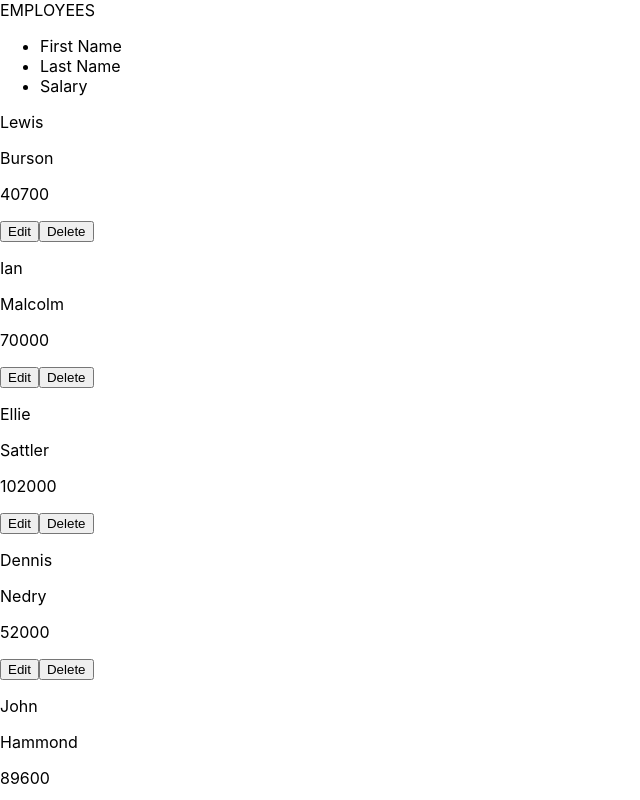
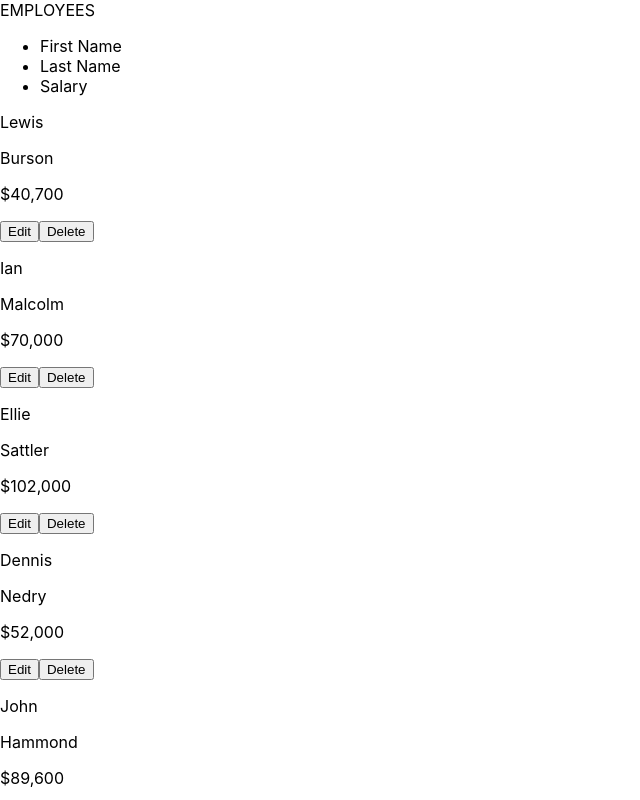
Before and after one commit to luye713/employee-table, a React (Create React App) app: page / in a window 1280 px wide. Shown: the top 800 px of the page, without its empty margins (0-640 px from the left). Built offline with nearby package versions, Linux system fonts and the light colour scheme.

Commit message:
setup delete employee feature

```diff
--- a/src/App.js
+++ b/src/App.js
@@ -1,4 +1,4 @@
-import { Component } from 'react';
+import { useState, useEffect } from 'react';
 import './App.css';
 import Header from './Components/Header/Header';
 import CategoryList from './Components/CategoryList/CategoryList';
@@ -6,24 +6,23 @@ import EmployeeList from './Components/EmployeeList/EmployeeList';
 import AddEmployee from './Components/AddEmployee/AddEmployee';
 import employeeData from './mock-employees.json';
 
-class App extends Component{
-  state = {employees: []}
+export default function App(props){
+  const [employees, setEmployees] = useState([])
 
-  async componentDidMount(){
-    this.setState({employees: employeeData.employees})
-    console.log(this.state.employees)
+  function deleteOne(employee){
+    setEmployees(employees.filter((e) => e != employee))
   }
 
-  render() {
+  useEffect( () => {
+     setEmployees(employeeData.employees)
+  }, [])
+
     return (
       <div className="App">
         <Header />
         <CategoryList />
-        <EmployeeList employees={this.state.employees}/>
+        <EmployeeList employees={employees} deleteOne={deleteOne}/>
         <AddEmployee />
       </div>
     );
-  }
 }
-
-export default App;
--- a/src/Components/EmployeeList/EmployeeList.jsx
+++ b/src/Components/EmployeeList/EmployeeList.jsx
@@ -6,9 +6,12 @@ export default function EmployeeList(props){
         <div>
             {props.employees.map((employee)=>{
                 return  <EmployeeListItem
+                            employee={employee}
                             firstName={employee.firstName}
                             lastName={employee.lastName}
-                            salary={employee.salary}/>
+                            salary={employee.salary}
+                            deleteOne={props.deleteOne}
+                            />
             })}
         </div>
     )
--- a/src/Components/EmployeeListItem/EmployeeListItem.jsx
+++ b/src/Components/EmployeeListItem/EmployeeListItem.jsx
@@ -3,9 +3,9 @@ export default function EmployeeListItem(props){
         <div>
             <p>{props.firstName}</p>
             <p>{props.lastName}</p>
-            <p>{props.salary}</p>
+            <p>${props.salary.toLocaleString()}</p>
             <button>Edit</button>
-            <button>Delete</button>
+            <button onClick={() => props.deleteOne(props.employee)}>Delete</button>
         </div>
     )
 }
```
